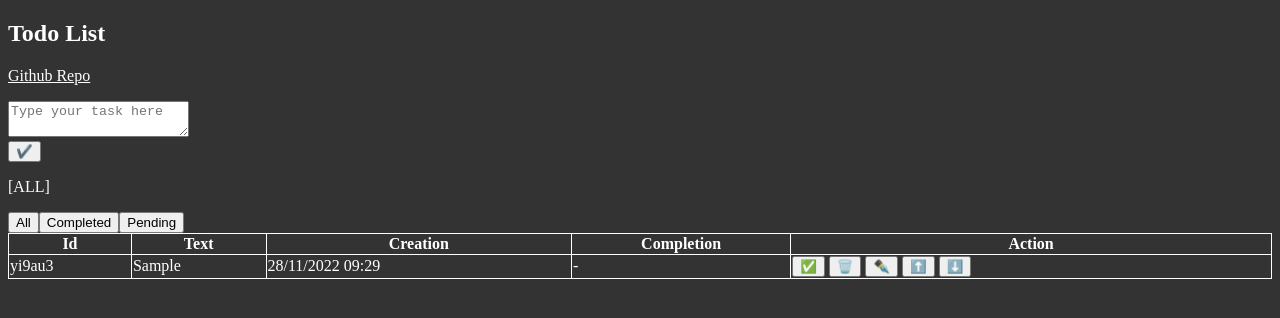
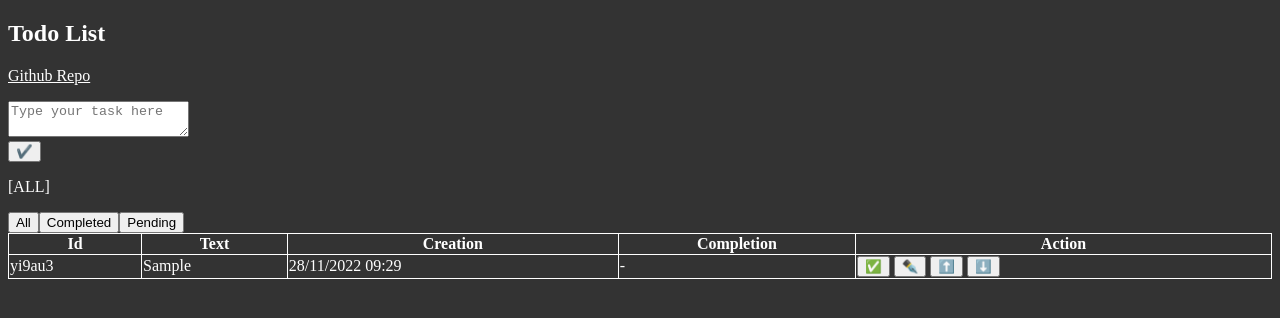
Before and after one commit to captainAyan/react-todo, a React (Vite) app: page / in a window 1280 px wide. Both pictures are taken after typing "Sample" into the empty fields and a click on the button "✔️". Shown: the top 318 px of the page. Built offline with nearby package versions, Linux system fonts and the light colour scheme.

Commit message:
feat: :sparkles: only allowed to delete if the task is finished

```diff
--- a/src/App.jsx
+++ b/src/App.jsx
@@ -211,13 +211,14 @@ export default function App() {
                         >
                           {task.done ? "️❌" : "✅"}
                         </button>
-                        &nbsp;
+                        {task.done && (
                           <button
                             title="Delete"
                             onClick={() => deleteTask(task.id)}
                           >
                             🗑️
                           </button>
+                        )}
                         &nbsp;
                         <button
                           title="Edit"
```
Lines whose indentation alone changed are shown as unchanged.
